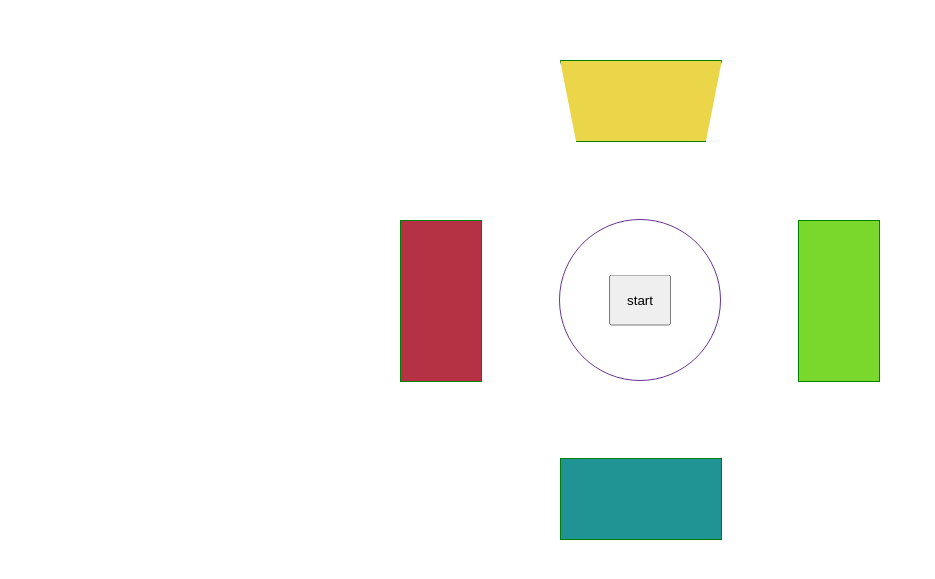
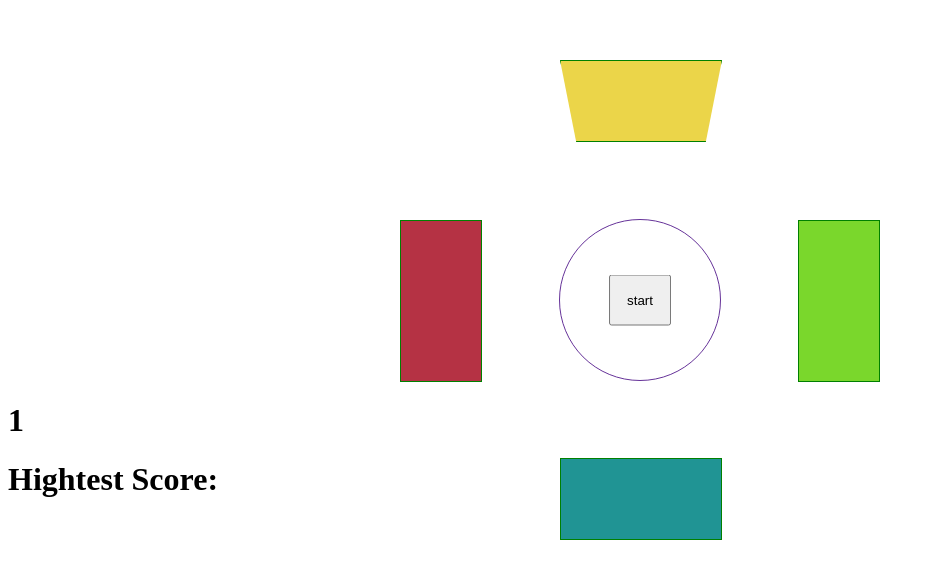
Before and after one commit to mmbliv/simon-game, a website with bundled scripts: page public/index.html in a window 1280 px wide. Shown: the part 101-680 px from the top of the page, without its empty margins (0-935 px from the left). Built offline with nearby package versions, Linux system fonts and the light colour scheme.

Commit message:
display round

```diff
--- a/public/class.js
+++ b/public/class.js
@@ -16,7 +16,9 @@ export class Simon {
         this.scoreNode = scoreNode;
     }
     getRound() {
-        return ++this.round;
+        this.round++;
+        this.roundNode.textContent = this.round.toString();
+        return this.round;
     }
     generateRandomNumber() {
         return Math.floor(Math.random() * 4);
--- a/public/index.html
+++ b/public/index.html
@@ -16,8 +16,10 @@
       <button class="btn-start">start</button>
     </div>
     <div class="table">
-      <div class="round"><h1></h1></div>
-      <div class="score"><h1></h1></div>
+      <div><h1 class="round"></h1></div>
+      <div>
+        <h1>Hightest Score: <span class="score"></span></h1>
+      </div>
       <div class="help"></div>
     </div>
     <script src="index.js" type="module"></script>
--- a/src/class.ts
+++ b/src/class.ts
@@ -16,7 +16,9 @@ export class Simon {
     this.scoreNode = scoreNode;
   }
   getRound() {
-    return ++this.round;
+    this.round++;
+    this.roundNode.textContent = this.round.toString();
+    return this.round;
   }
   generateRandomNumber() {
     return Math.floor(Math.random() * 4);
```
